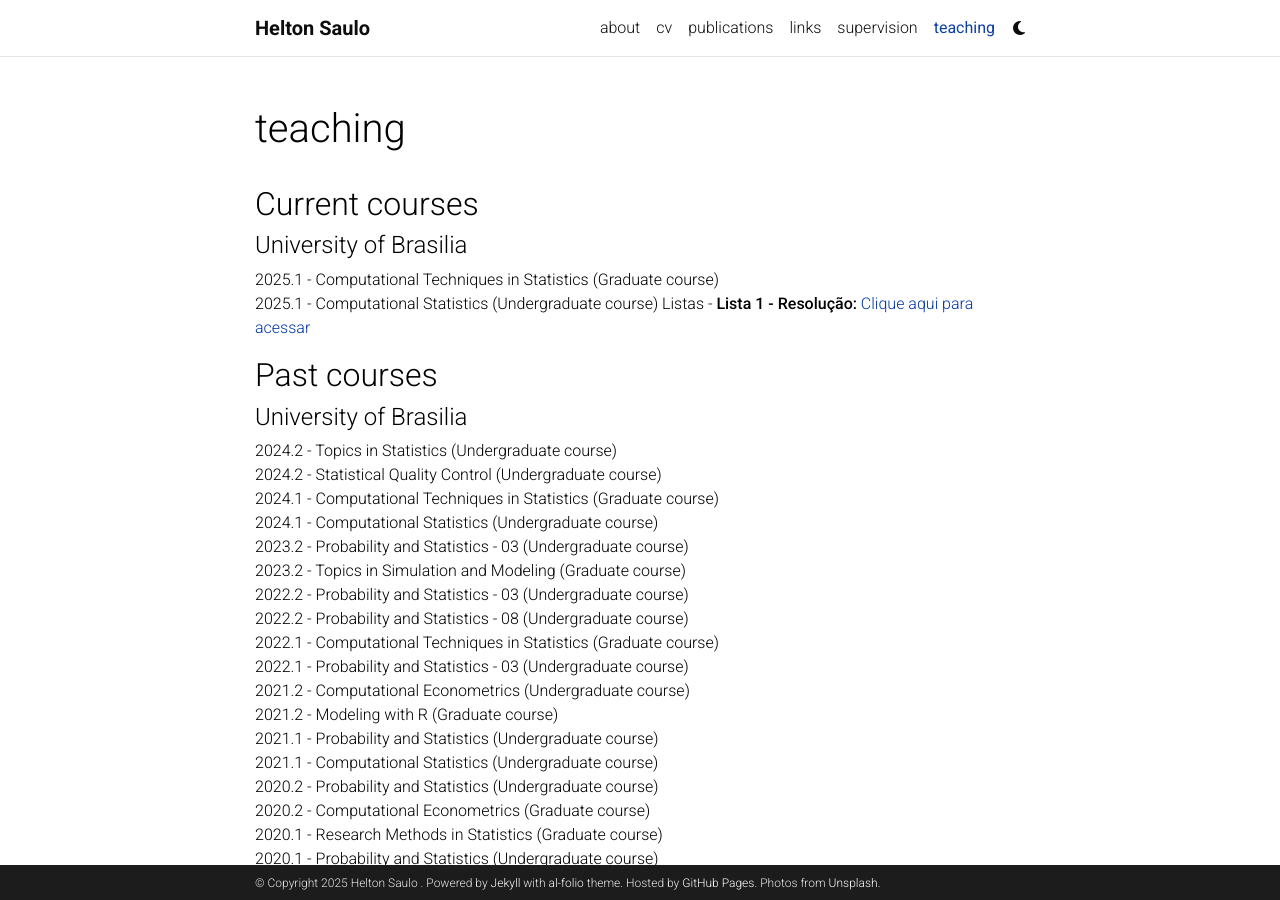
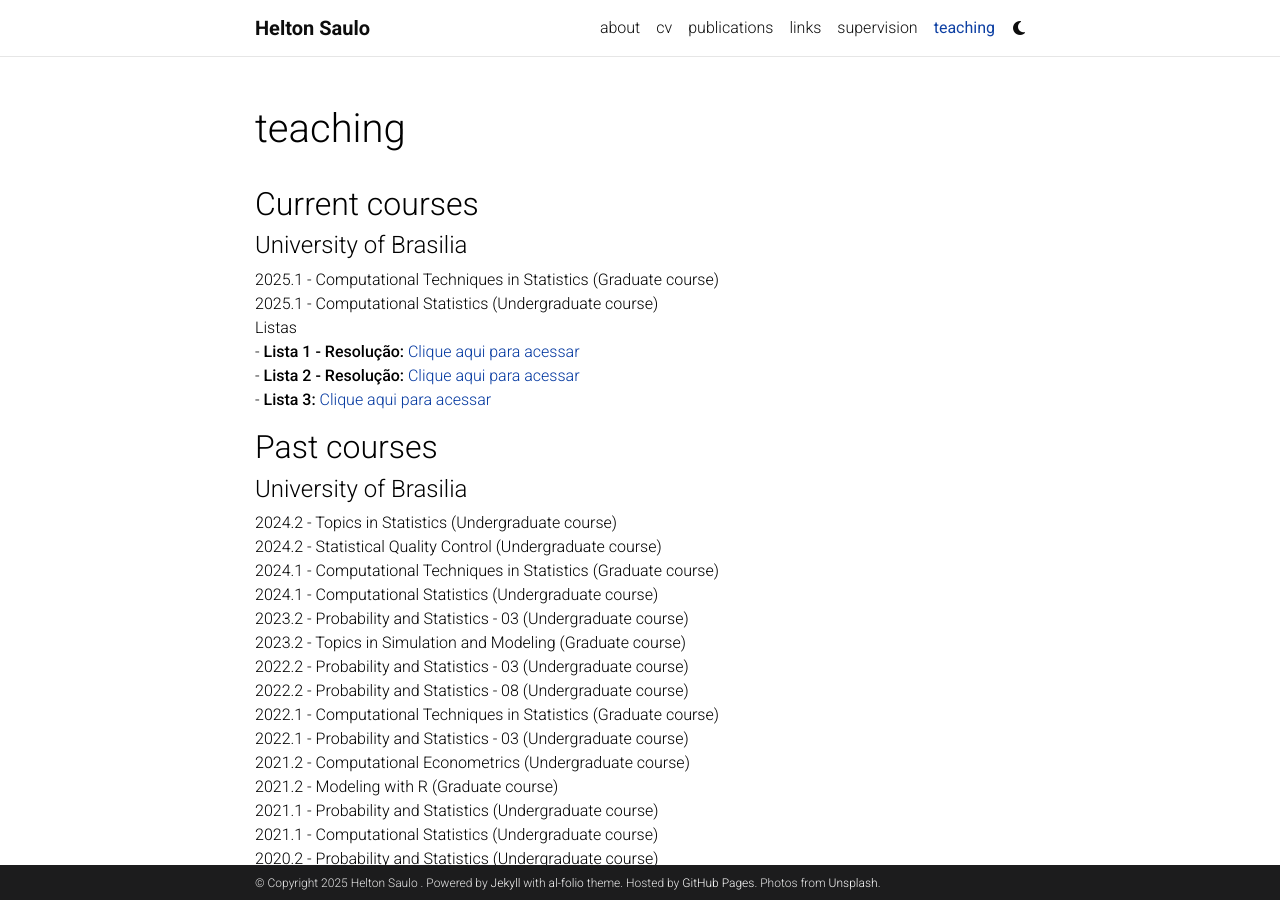
Before and after one commit to heltonsaulo/heltonsaulo.github.io, a Jekyll site: the page built from _pages/teaching.md, in a window 1280 px wide and 900 px high. Built offline with Jekyll 4.4.1, drawn with Linux system fonts in a browser that asks for light colours; comment, search, counter and statistics services are not loaded; a style sheet for code colours, icons or effects is not loaded.

Commit message:
Update teaching.md

```diff
--- a/_pages/teaching.md
+++ b/_pages/teaching.md
@@ -14,10 +14,11 @@
 #### University of Brasilia
 
 2025.1 - Computational Techniques in Statistics (Graduate course)\
-2025.1 - Computational Statistics (Undergraduate course)
-         Listas
-         - **Lista 1 - Resolução:** [Clique aqui para acessar](https://drive.google.com/file/d/1aRDyIcKUr9wDTLEh9E-MmxuKQNFaQNtF/view?usp=sharing)
-
+2025.1 - Computational Statistics (Undergraduate course)\
+         Listas\
+         - **Lista 1 - Resolução:** [Clique aqui para acessar](https://drive.google.com/file/d/1aRDyIcKUr9wDTLEh9E-MmxuKQNFaQNtF/view?usp=sharing) \
+         - **Lista 2 - Resolução:** [Clique aqui para acessar](https://drive.google.com/file/d/1jRQcWsuw2apoR22PD5MHXcP0ezmT78gd/view?usp=drive_link) \
+         - **Lista 3:** [Clique aqui para acessar](https://drive.google.com/file/d/1BsV6d5TrRY3NENX3C8qtr35aMF9e7aJQ/view?usp=sharing)
 ## Past courses
 
 #### University of Brasilia
```
